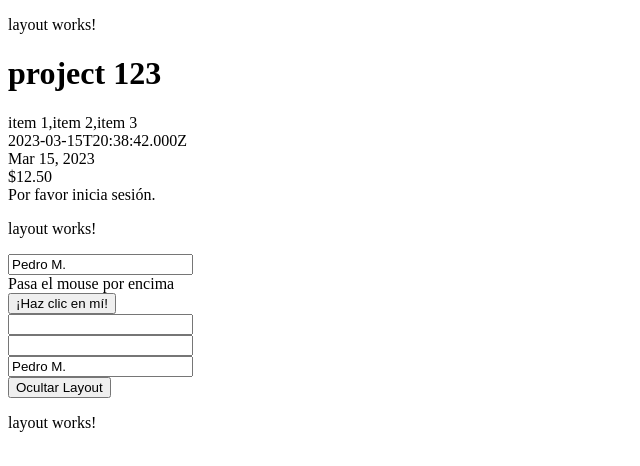
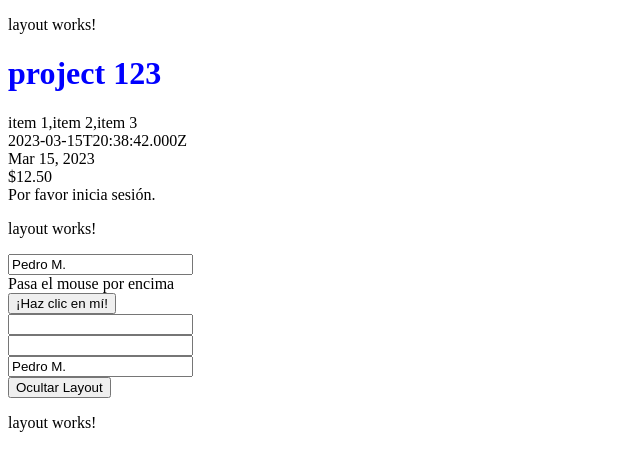
Before and after one commit to franz-bendezu/intro-angular-workshop-project, an Angular app: page / in a window 1280 px wide. Shown: the top 466 px of the page, without its empty margins (0-640 px from the left). Built offline with nearby package versions, Linux system fonts and the light colour scheme.

Commit message:
fix: moviendo css a examples

```diff
--- a/src/app/core/components/examples/examples.component.css
+++ b/src/app/core/components/examples/examples.component.css
@@ -0,0 +1,3 @@
+.title {
+    color: blue;
+  }
```
